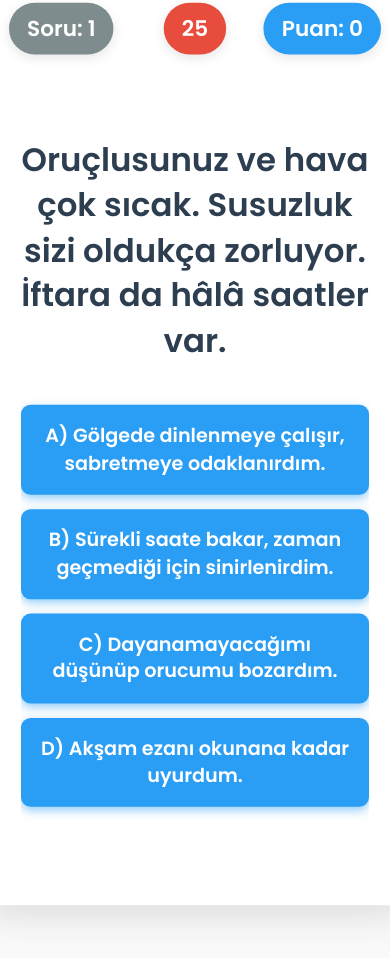
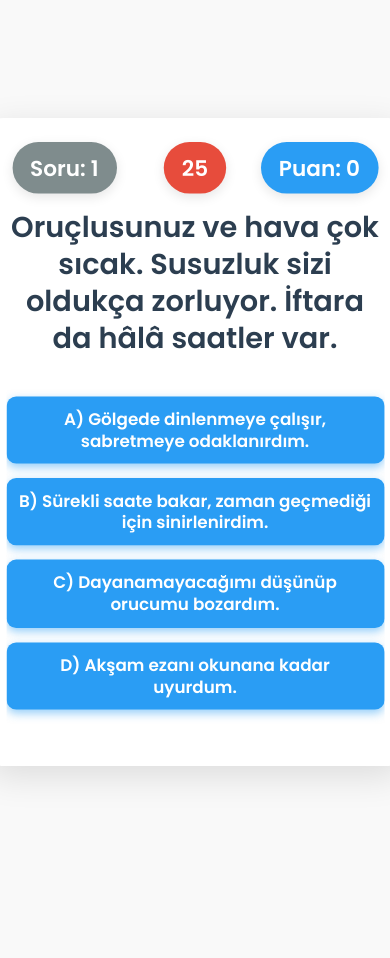
Before and after one commit to cresas/oruclagelendegerler, a plain HTML site: page index.html in a window 390 px wide. Shown: the top 958 px of the page. Drawn offline with Linux system fonts and the light colour scheme.

Commit message:
Update index.html

```diff
--- a/index.html
+++ b/index.html
@@ -174,19 +174,51 @@
   box-shadow: 0 6px 15px rgba(30, 124, 215, 0.7);
 }
 
+.container {
+  max-width: 500px; /* Burayı azaltabiliriz. */
+  width: 85%;       /* Yüzdesel değer ekran küçülünce daha iyi bir responsive görünüm sağlar. */
+  background: #fff;
+  border-radius: 12px;
+  box-shadow: 0 8px 30px rgba(0, 0, 0, 0.12);
+  padding: 20px;    /* Padding'i biraz azalttık */
+  position: relative;
+  text-align: center;
+}
 
-/* Responsive */
+.question {
+  font-size: 20px; /* Yazı boyutunu biraz küçülttük */
+  margin: 60px 0 30px; /* Üst-alt boşluğu azaltıldı */
+  line-height: 1.3;
+  font-weight: 600;
+  color: #2c3e50;
+}
+
+.options li {
+  font-size: 16px; /* Seçeneklerin yazı boyutunu küçülttük */
+  padding: 12px 10px; /* Seçeneklerin iç boşluğunu azalttık */
+}
+
+
 @media (max-width: 480px) {
-  .question {
-    font-size: 18px;
-  }
-  .options li {
-    font-size: 16px;
+  .container {
+    width: 90%; /* Mobil cihazlarda genişlik daha fazla kaplasın */
     padding: 15px;
   }
+
+  .question {
+    font-size: 16px;
+    margin: 40px 0 20px;
+  }
+
+  .options li {
+    font-size: 14px;
+    padding: 10px;
+  }
+
   #result, #error-message, #timeout-message {
-    font-size: 18px;
-    padding: 25px;
+    font-size: 16px;
+    padding: 20px;
+    max-width: 80%; /* mobil ekranlar için genişliği artırdık */
   }
 }
 
```
